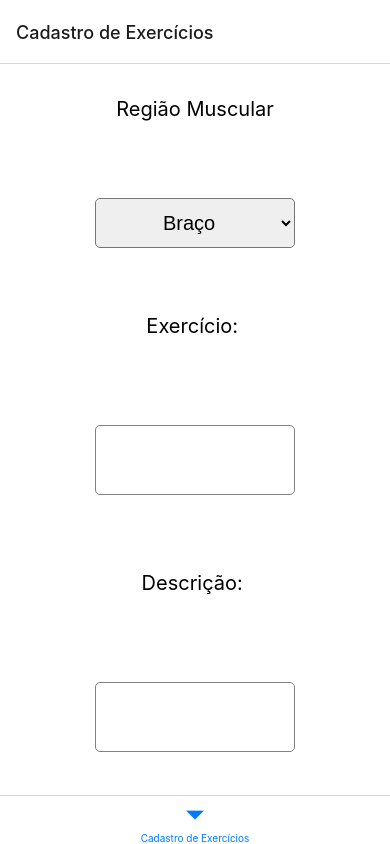
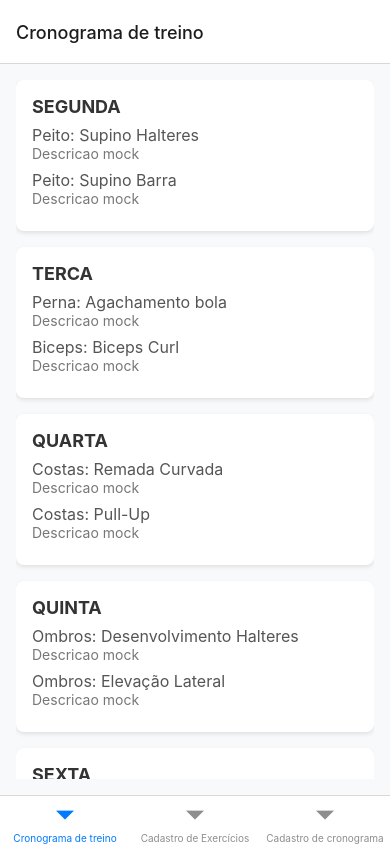
Before and after one commit to LarissaReiko/musculacao, a React Native app: screen / in a window 390 px wide. Built offline with nearby package versions, Linux system fonts and the light colour scheme.

Commit message:
Atualizacao App.js e bugfix PickerItem Key

```diff
--- a/App.js
+++ b/App.js
@@ -1,8 +1,10 @@
+import { createBottomTabNavigator } from '@react-navigation/bottom-tabs';
+import { NavigationContainer } from '@react-navigation/native';
 import { StatusBar } from 'expo-status-bar';
+import { StyleSheet, Text, View } from 'react-native';
+import HomeScreen from './screens/homeScreen/HomeScreen';
 import CadastroExercicioScreen from './screens/cadastroExercicioScreen/CadastroExercicioScreen';
-import { NavigationContainer } from '@react-navigation/native';
-import { createBottomTabNavigator } from '@react-navigation/bottom-tabs';
-import { StyleSheet, Text, View } from 'react-native';
+import DiaSemana from './screens/dia_semana/DiaSemana';
 
 
 export default function App() {
@@ -13,10 +15,9 @@ export default function App() {
 
     <NavigationContainer>
       <Tab.Navigator>
-        <Tab.Screen   name="Cadastro de Exercícios" component={CadastroExercicioScreen} />
-
-        {/*<Tab.Screen name="Tela Thiago" component={tela2} />
-        <Tab.Screen name="Tela Pamella" component={tela3}/> */}
+        <Tab.Screen name="Cronograma de treino" component={HomeScreen} />
+        <Tab.Screen name="Cadastro de Exercícios" component={CadastroExercicioScreen} />
+        <Tab.Screen name="Cadastro de cronograma" component={DiaSemana}/>
       </Tab.Navigator>
     </NavigationContainer>
 
--- a/Screens/dia_semana/DiaSemana.js
+++ b/Screens/dia_semana/DiaSemana.js
@@ -1,10 +1,9 @@
 import React, { useState } from "react";
-import { StatusBar } from "expo-status-bar";
 import { StyleSheet, View, Text, Alert } from "react-native";
 import CustomButton from "../../components/CustomButton/CustomButton";
 import { Picker } from "@react-native-picker/picker";
 
-export default function DiasSemana() {
+export default function DiaSemana() {
   const [selectedDay, setSelectedDay] = useState();
   const [selectedSquence, setSelectedSequence] = useState();
 
@@ -58,6 +57,7 @@ export default function DiasSemana() {
           {exerciciosMock.map((exercicio, index) => {
             return (
               <Picker.Item
+                key={index}
                 label={exercicio.exercicio}
                 value={exercicio.exercicio}
               />
--- a/screens/cadastroExercicioScreen/CadastroExercicioScreen.js
+++ b/screens/cadastroExercicioScreen/CadastroExercicioScreen.js
@@ -1,5 +1,3 @@
-import { DefaultTheme } from "@react-navigation/native";
-import react from "react";
 import { StyleSheet, View, Text } from 'react-native';
 import React, { useState } from 'react';
 import { Picker } from '@react-native-picker/picker';
```
